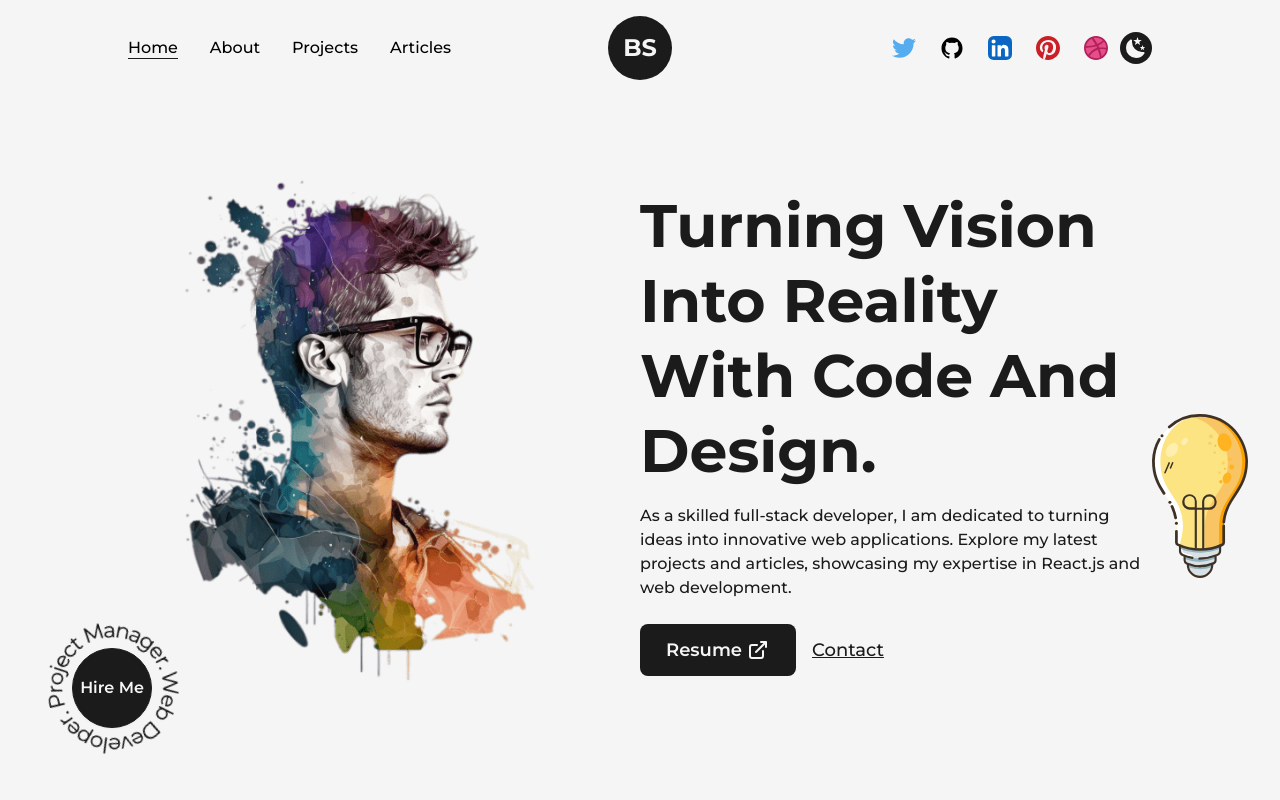
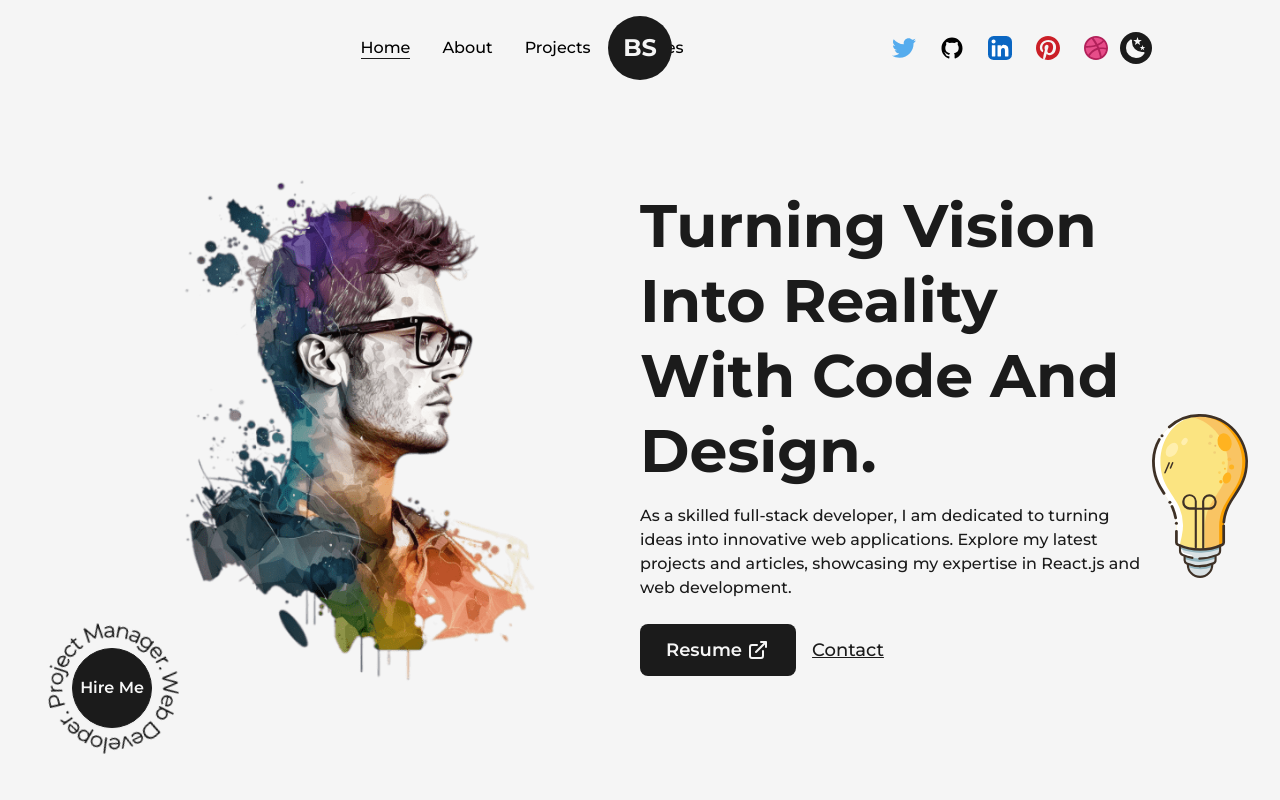
Before and after one commit to hoanngocle/my-portfolio, a Next.js app: page / in a window 1280 px wide. Shown: the top 800 px of the page. Built offline with nearby package versions, Linux system fonts and the light colour scheme.

Commit message:
Add reponsive

```diff
--- a/app/components/Header.tsx
+++ b/app/components/Header.tsx
@@ -6,6 +6,12 @@
 function Header() {
     return (
         <header className='w-full px-32 py-8 font-medium flex items-center justify-between dark:text-light'>
+            <button className='flex flex-col justify-center items-center'>
+                <span className='bg:dark dark:bg-light block h-0.5 w-6 rounded-sm -translate-y-0.5'></span>
+                <span className='bg:dark dark:bg-light block h-0.5 w-6 rounded-sm '></span>
+                <span className='bg:dark dark:bg-light block h-0.5 w-6 rounded-sm -translate-y-0.5 '></span>
+            </button>
+
             <nav>
                 <CustomLink href='/' title='Home' className='mr-4' />
                 <CustomLink href='/about' title='About' className='mx-4' />
--- a/tailwind.config.js
+++ b/tailwind.config.js
@@ -20,11 +20,31 @@
                 dark: '#1b1b1b',
                 light: '#f5f5f5',
                 primary: '#B63E96',
-                primaryDark: '#58E609'
+                primaryDark: '#58E6D9'
             },
             animation: {
                 'spin-slow': 'spin 8s linear infinite'
             }
+        },
+        screens: {
+            '2xl': { max: '1535px' },
+            // => @media (max-width: 1535px) { ... }
+
+            xl: { max: '1279px' },
+            // => @media (max-width: 1279px) { ... }
+
+            lg: { max: '1023px' },
+            // => @media (max-width: 1023px) { ... }
+
+            md: { max: '767px' },
+            // => @media (max-width: 767px) { ... }
+
+            sm: { max: '639px' },
+            // => @media (max-width: 639px) { ... }
+
+            xs: { max: '479px' }
+            // => @media (max-width: 479px) { ... }
+            // => @media (max-width: 479px) { ... }
         }
     },
     plugins: []
```
